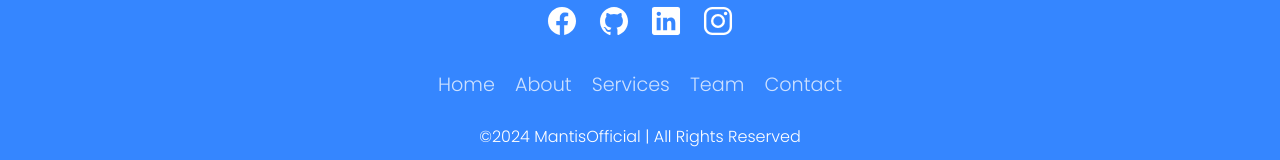
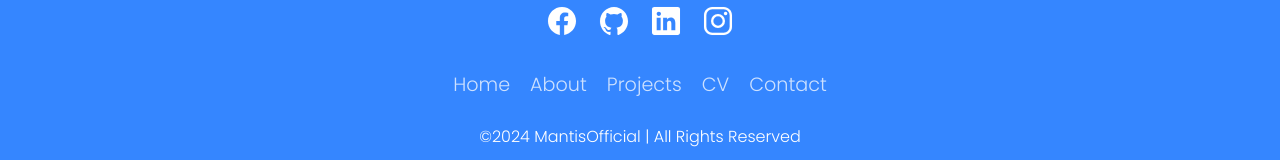
Before and after one commit to DulshanSiriwardhana/MantisOfficialFrontend, a React (Create React App) app: page /about in a window 1280 px wide. Shown: the part 1608-1768 px from the top of the page. Built offline with nearby package versions, Linux system fonts and the light colour scheme.

Commit message:
CV update

```diff
--- a/src/components/footer/footer.js
+++ b/src/components/footer/footer.js
@@ -30,8 +30,8 @@ const Footer =()=>{
                 <ul className="menu">
                 <li className="menu__item"><a className="menu__link" href="/">Home</a></li>
                 <li className="menu__item"><a className="menu__link" href="/about">About</a></li>
-                <li className="menu__item"><a className="menu__link" href="/services">Services</a></li>
-                <li className="menu__item"><a className="menu__link" href="/team">Team</a></li>
+                <li className="menu__item"><a className="menu__link" href="/articles">Projects</a></li>
+                <li className="menu__item"><a className="menu__link" href="https://drive.google.com/file/d/1tNeNVtMcMhe7v_octmuAJeckFEqMamcy/view?usp=sharing">CV</a></li>
                 <li className="menu__item"><a className="menu__link" href="/contact">Contact</a></li>
 
                 </ul>
```
